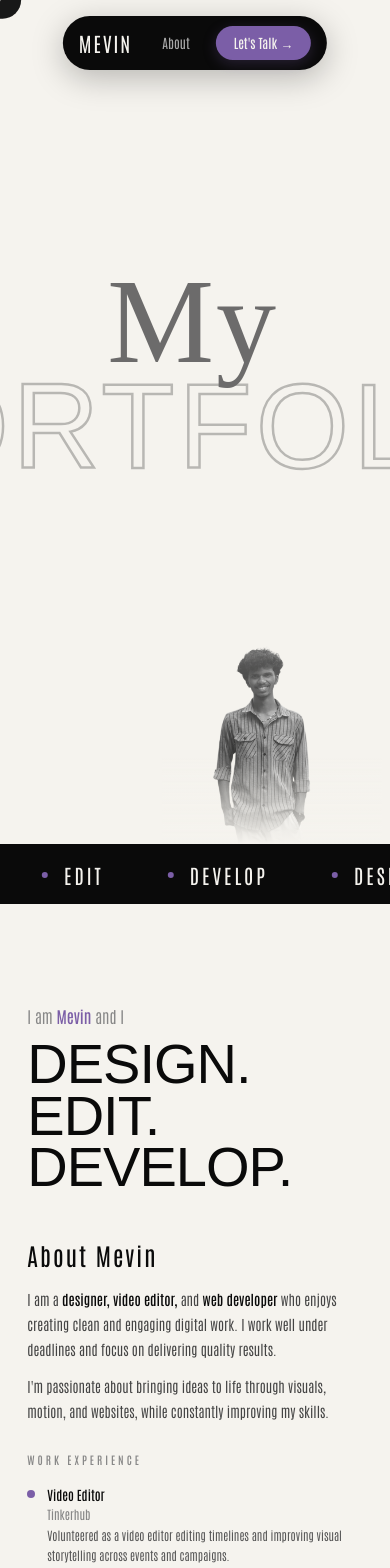
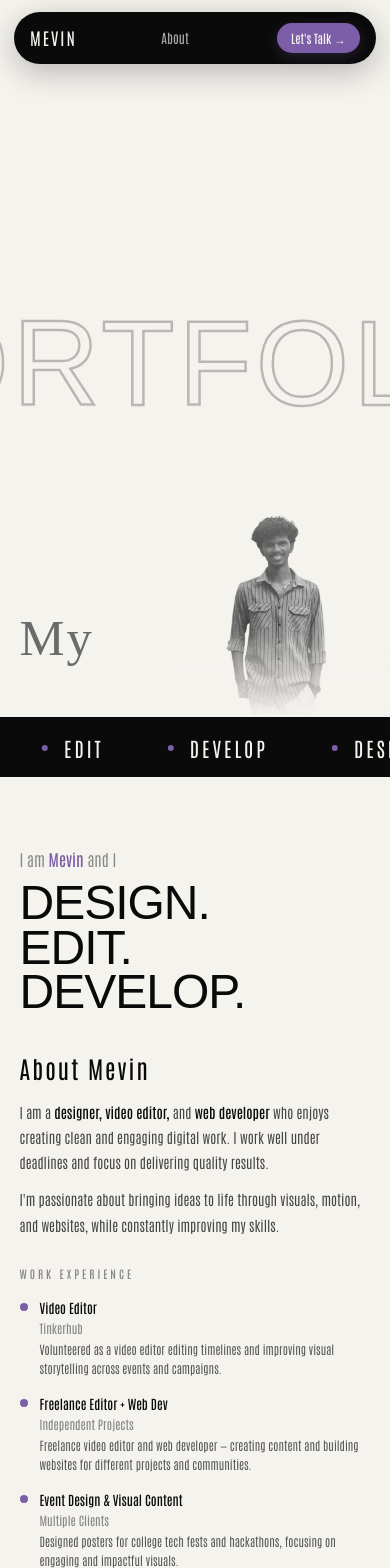
Before and after one commit to MEV1N/portfolio2, a Next.js app in the folder apps/web/: page / in a window 390 px wide. Shown: the top 1568 px of the page. Built offline with nearby package versions, Linux system fonts and the light colour scheme; a web font is replaced by a local one.

Commit message:
style: optimize portfolio for mobile devices, tablets, and touch screens

```diff
--- a/apps/web/app/globals.css
+++ b/apps/web/app/globals.css
@@ -938,46 +938,6 @@ footer span {
   transition-delay: 0.2s;
 }
 
-/* ════════════════════
-   RESPONSIVE
-════════════════════ */
-@media (max-width: 768px) {
-  nav a:not(.cta):not(:first-of-type) {
-    display: none;
-  }
-
-  #about {
-    grid-template-columns: 1fr;
-    gap: 40px;
-  }
-
-  .works-grid {
-    grid-template-columns: repeat(2, 1fr);
-  }
-
-  .tools-grid {
-    grid-template-columns: 1fr;
-  }
-
-  .tools-header {
-    flex-direction: column;
-    align-items: flex-start;
-    gap: 20px;
-  }
-
-  #contact {
-    grid-template-columns: 1fr;
-    gap: 40px;
-  }
-
-  .hero-photo {
-    display: block;
-    width: clamp(220px, 55vw, 320px);
-    right: 2vw;
-    bottom: 0;
-    opacity: 0.9;
-  }
-}
 
 #featured-project{
   padding:100px 7vw;
@@ -1305,14 +1265,213 @@ footer span {
   transform: translateY(-2px);
 }
 
-@media (max-width: 900px) {
+/* ════════════════════════════════════════════
+   COMPREHENSIVE MOBILE OPTIMIZATIONS (<= 768px)
+════════════════════════════════════════════ */
+@media (max-width: 768px) {
+  html, body {
+    overflow-x: hidden;
+    max-width: 100vw;
+  }
+
+  /* 1. Mobile Dynamic Island Navbar */
+  nav {
+    top: 12px;
+    width: calc(100% - 28px);
+    max-width: 440px;
+    justify-content: space-between;
+    padding: 8px 14px;
+    gap: 4px;
+  }
+
+  nav .logo {
+    font-size: 17px;
+    margin-right: 0;
+  }
+
+  nav a:not(.cta):not(:first-of-type) {
+    display: none;
+  }
+
+  nav .cta {
+    padding: 6px 14px;
+    font-size: 12px;
+  }
+
+  /* 2. Mobile Hero Section */
+  #hero {
+    min-height: 85vh;
+    padding: 0 5vw 40px;
+    justify-content: flex-end;
+  }
+
+  .hero-my {
+    font-size: clamp(48px, 13vw, 80px);
+    margin-bottom: 14px;
+    margin-left: 0;
+  }
+
+  .hero-title {
+    font-size: clamp(52px, 14.5vw, 100px);
+    line-height: 0.9;
+  }
+
+  .hero-photo {
+    width: clamp(210px, 58vw, 300px);
+    right: -10px;
+    bottom: 0;
+    opacity: 0.85;
+  }
+
+  .hero-scroll {
+    display: none;
+  }
+
+  /* 3. About Section */
+  #about {
+    padding: 70px 5vw;
+    grid-template-columns: 1fr;
+    gap: 32px;
+  }
+
+  .about-verbs {
+    font-size: clamp(48px, 12vw, 80px);
+  }
+
+  /* 4. Featured Project Section */
+  #featured-project {
+    padding: 60px 5vw;
+  }
+
+  .featured-card {
+    grid-template-columns: 1fr;
+    gap: 24px;
+    margin-top: 24px;
+  }
+
+  .featured-right h3 {
+    font-size: clamp(28px, 7vw, 38px);
+    margin: 10px 0;
+  }
+
+  .featured-right p {
+    font-size: 13.5px;
+    line-height: 1.7;
+  }
+
+  /* 5. Video Portfolio Grid */
+  .video-grid {
+    grid-template-columns: repeat(2, 1fr);
+    gap: 12px;
+    margin-top: 18px;
+  }
+
+  /* 6. Websites & Posters Grids */
+  .works-grid {
+    grid-template-columns: repeat(2, 1fr);
+    padding: 0 5vw;
+    gap: 16px;
+    margin-top: 32px;
+  }
+
+  /* 7. Tools Stack */
+  #tools {
+    padding: 60px 5vw;
+  }
+
+  .tools-header {
+    flex-direction: column;
+    align-items: flex-start;
+    gap: 12px;
+  }
+
+  .tools-grid {
+    grid-template-columns: 1fr;
+    gap: 14px;
+  }
+
+  .tool-item {
+    padding: 20px 18px;
+  }
+
+  /* 8. Contact Section & Form Card */
   #contact {
     grid-template-columns: 1fr;
-    gap: 50px;
-    padding: 80px 7vw 60px;
+    gap: 36px;
+    padding: 60px 5vw 40px;
+  }
+
+  .contact-left h2 {
+    font-size: clamp(46px, 12vw, 76px);
   }
 
   .contact-links-list {
     max-width: 100%;
   }
+
+  .contact-form-card {
+    padding: 24px 18px;
+    border-radius: 16px;
+  }
+
+  .contact-form-header h3 {
+    font-size: 24px;
+  }
+
+  .contact-form input,
+  .contact-form textarea {
+    font-size: 16px; /* Prevents iOS input auto-zoom */
+    padding: 12px 14px;
+  }
+
+  .contact-submit-btn {
+    min-height: 48px;
+    font-size: 15px;
+    padding: 12px 20px;
+  }
+
+  /* 9. Footer */
+  footer {
+    padding: 24px 5vw;
+    flex-direction: column;
+    gap: 8px;
+    text-align: center;
+  }
 }
+
+/* ════════════════════════════════════════════
+   SMALL PHONES (<= 520px)
+════════════════════════════════════════════ */
+@media (max-width: 520px) {
+  .works-grid {
+    grid-template-columns: 1fr;
+    gap: 20px;
+  }
+
+  .video-grid {
+    grid-template-columns: 1fr;
+    gap: 16px;
+  }
+
+  .section-watermark {
+    font-size: clamp(56px, 16vw, 90px);
+    letter-spacing: 3px;
+  }
+
+  .section-solid-title {
+    font-size: clamp(36px, 9vw, 54px);
+    letter-spacing: 2px;
+  }
+}
+
+/* ════════════════════════════════════════════
+   TOUCH DEVICES: DISABLE FLOATING HOVER CURSOR
+════════════════════════════════════════════ */
+@media (hover: none), (pointer: coarse), (max-width: 768px) {
+  #cursor-label {
+    display: none !important;
+    opacity: 0 !important;
+    visibility: hidden !important;
+    pointer-events: none !important;
+  }
+}
```
